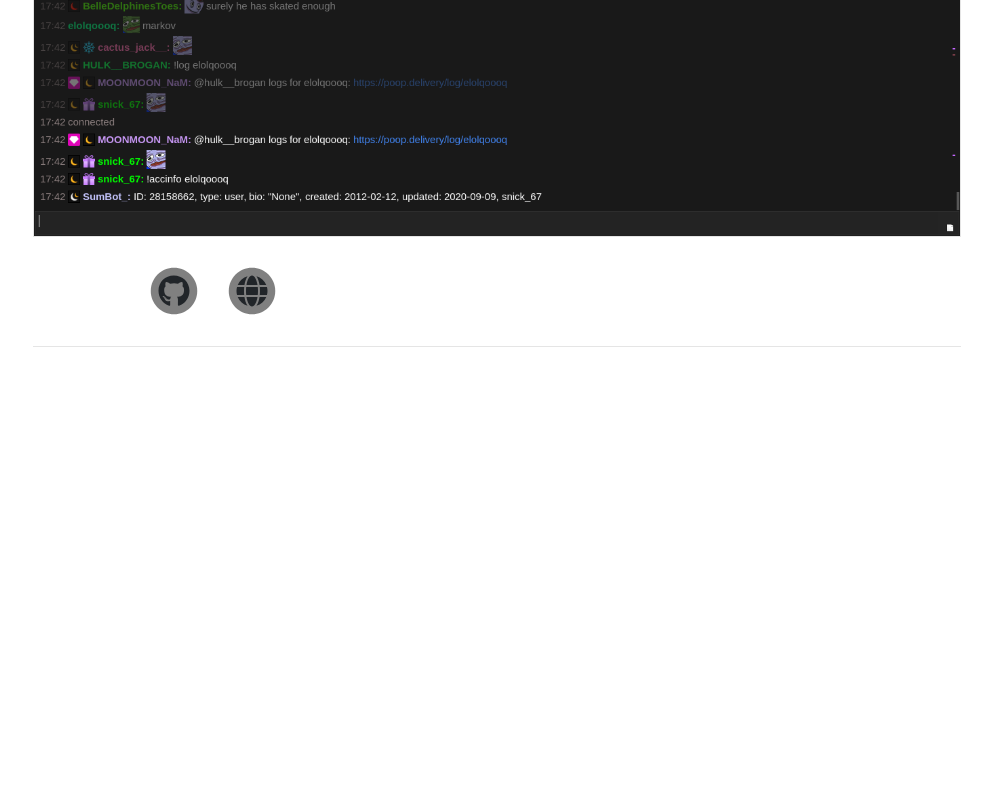
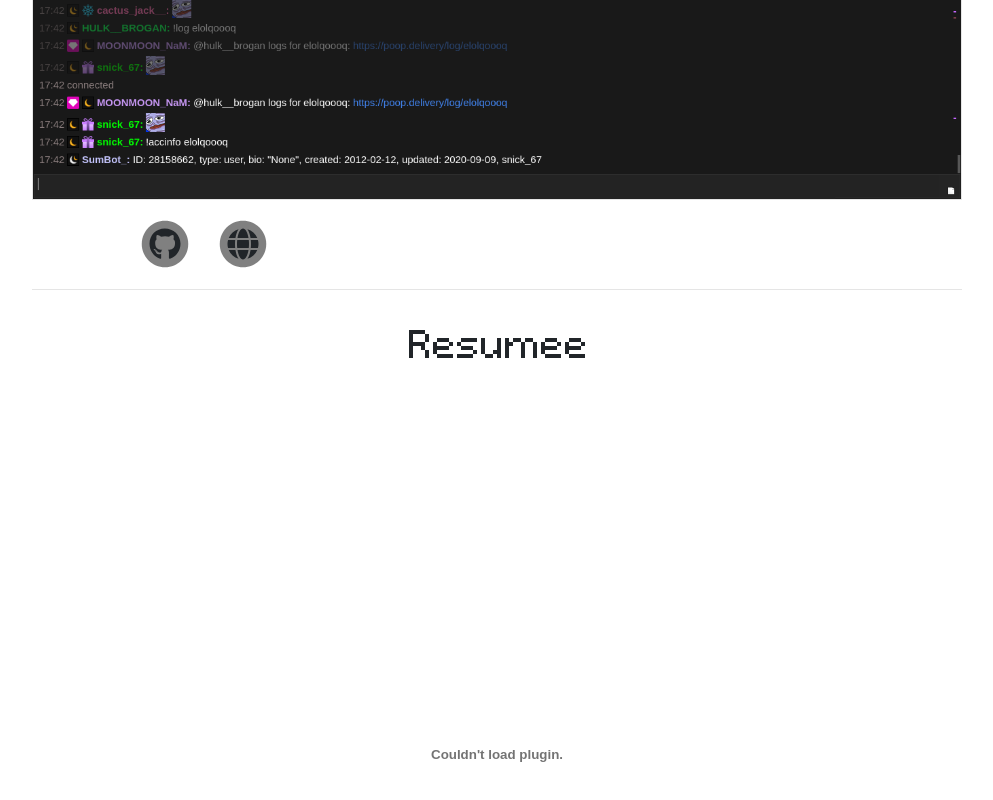
Before and after one commit to shafouz/portfoli-vue, a Vue app: page / in a window 1280 px wide. Shown: the part 1896-2696 px from the top of the page, without its empty margins (143-1136 px from the left). Before the commit the page ends 2259 px from the top, so only its background shows below. Built offline with nearby package versions, Linux system fonts and the light colour scheme.

Commit message:
Finished main-content layout

```diff
--- a/src/App.vue
+++ b/src/App.vue
@@ -52,6 +52,9 @@ body {
   padding: 0 !important;
   height: 100vh;
 }
+.container {
+  padding: 1rem;
+}
 .row {
   margin: 0 !important;
 }
--- /dev/null
+++ b/src/components/AboutMe.vue
@@ -0,0 +1,25 @@
+<template>
+  <div class="container px-5">
+    <h1 class="text-center">About me</h1>
+
+    <p> Lorem ipsum dolor sit amet, consectetur adipiscing elit. Sed quis odio ut mauris auctor dictum id id nunc. Sed tempor lobortis urna, non egestas eros rutrum quis. Suspendisse porta tincidunt ultrices. In hac habitasse platea dictumst. Maecenas condimentum lorem semper, vehicula magna vel, ultricies odio. Proin tincidunt sem justo, vel cursus massa tincidunt id. Donec consequat dapibus augue tristique sodales. Integer feugiat in libero eget lobortis. Donec lorem quam, dignissim porttitor pretium vel, consequat nec arcu. Nunc convallis tellus nisl, eu vulputate velit molestie bibendum. Lorem ipsum dolor sit amet, consectetur adipiscing elit. Curabitur ultricies velit vitae enim consectetur, pulvinar mollis nisi maximus. Ut non dolor id mi vestibulum tempus. Nullam pharetra tortor volutpat risus scelerisque, nec vehicula nibh varius. </p>
+
+    <p> Duis non nibh cursus turpis feugiat gravida ut quis turpis. Phasellus mollis ut lectus et cursus. Praesent congue nec nisl id mollis. Nulla consequat consequat vestibulum. Sed vulputate lorem at arcu vulputate tempor. Etiam vitae lacus vel diam faucibus pulvinar non quis est. Nam neque ante, hendrerit at velit vitae, pretium consectetur lacus. Phasellus semper, metus a porta dapibus, augue ipsum volutpat est, at elementum nibh enim sit amet odio. Mauris suscipit diam eget nulla cursus sollicitudin. </p>
+
+    <p> Donec condimentum eu elit quis maximus. Fusce mi lorem, fringilla eget porta sed, mattis sed nulla. Fusce vitae tempus eros. Nullam convallis maximus turpis, ac pretium sapien ornare sit amet. Maecenas sit amet lobortis lectus. Curabitur pretium lorem quis ipsum semper congue. In ullamcorper, odio eget ullamcorper venenatis, metus leo lobortis nibh, quis dapibus leo quam tincidunt nulla. Quisque quis rhoncus eros. Pellentesque quis ultrices nulla. Aliquam malesuada augue odio, vitae aliquet nulla malesuada at. Duis sit amet ex id augue dapibus aliquam. Cras odio massa, facilisis dictum est a, pulvinar ultricies est. Praesent ornare massa lobortis, mattis nisi vitae, gravida lorem. Nam eget luctus lectus. </p>
+
+    <p> Vestibulum vel elit tellus. Praesent fringilla sagittis felis nec ullamcorper. Curabitur maximus scelerisque porta. Quisque molestie dolor in metus venenatis, a volutpat massa semper. Mauris luctus interdum ex a ultrices. Maecenas ipsum massa, vulputate vel luctus et, porttitor id ipsum. Maecenas vehicula dui sit amet tortor semper scelerisque. Quisque porta quam vel urna tincidunt elementum. Nam id lorem ut ligula hendrerit vestibulum a a magna. Nam ultricies varius neque. In lacinia vehicula velit, non rhoncus nisl porttitor ut. Orci varius natoque penatibus et magnis dis parturient montes, nascetur ridiculus mus. Praesent tempus vehicula lorem sit amet finibus. Morbi sagittis dolor lorem, eget bibendum risus vestibulum at. Vestibulum eu lacus tempor, viverra eros gravida, euismod est. </p>
+  </div>
+</template>
+
+<script>
+export default {
+  name: 'about-me',
+}
+</script>
+
+<style scoped>
+p {
+  padding: 0 2rem;
+}
+</style>
--- a/src/components/MainContent.vue
+++ b/src/components/MainContent.vue
@@ -3,24 +3,32 @@
     <span class="anchor" id="portfolio"></span>
     <section>
       <project-gallery imageName="mtg-store.png" title="MTG Cards Store" />
-      <project-gallery imageName="trello-clone.png" title="Trello Clone" />
-      <project-gallery imageName="twitch-bot.png" title="Twitch.tv chatbot" />
+        <project-gallery imageName="trello-clone.png" title="Trello Clone" />
+          <project-gallery imageName="twitch-bot.png" title="Twitch.tv chatbot" />
     </section>
     <span class="anchor" id="resumee"></span>
     <section>
+      <resumee />
     </section>
     <span class="anchor" id="about"></span>
     <section>
+      <about-me />
     </section>
-      </div>
+  </div>
 </template>
 
 <script>
 import ProjectGallery from './ProjectGallery.vue'
+import Resumee from './Resumee.vue'
+import AboutMe from './AboutMe.vue'
 export default {
   name: "main-content",
 
-  components: { ProjectGallery },
+  components: {
+    ProjectGallery,
+    Resumee,
+    AboutMe
+  },
 
   methods: {
     redirect(url){
--- a/src/components/ProjectGallery.vue
+++ b/src/components/ProjectGallery.vue
@@ -34,9 +34,6 @@ export default {
 </script>
 
 <style scoped>
-.container {
-  padding: 1rem;
-}
 .col-1 {
   background: none;
 }
@@ -48,8 +45,8 @@ export default {
   cursor: pointer;
 }
 .row {
-  margin: 15px !important;
-  padding: 15px !important;
+  margin: 0.625rem !important;
+  padding: 0.625rem !important;
 }
 .icon {
   font-size: 2rem;
@@ -61,6 +58,6 @@ img {
 .img-container {
   margin: auto;
   max-width: 90%;
-  padding: 1rem 3rem;
+  padding: 0 3rem;
 }
 </style>
--- /dev/null
+++ b/src/components/Resumee.vue
@@ -0,0 +1,25 @@
+<template>
+  <div class="container text-center">
+    <h1>Resumee</h1>
+    <embed
+      src="portfolio.pdf"
+      type="application/pdf"
+      class="pdf-embed"
+      />
+      <hr class="m-0">
+  </div>
+</template>
+
+<script>
+export default {
+  name: 'resumee',
+}
+</script>
+
+<style>
+.pdf-embed {
+  width: 90%;
+  height: 50rem;
+  padding-bottom: 3rem;
+}
+</style>
--- a/vue.config.js
+++ b/vue.config.js
@@ -20,5 +20,10 @@ module.exports = {
 
         return options
       })
+
+    config.module.rule('pdf')
+      .test(/\.pdf$/)
+      .use('vue-loader').loader('vue-loader')
+
   }
 }
```
Also changed, not shown: 10 other files (tests, documents, lock files or other folders). Lines whose indentation alone changed are shown as unchanged.
